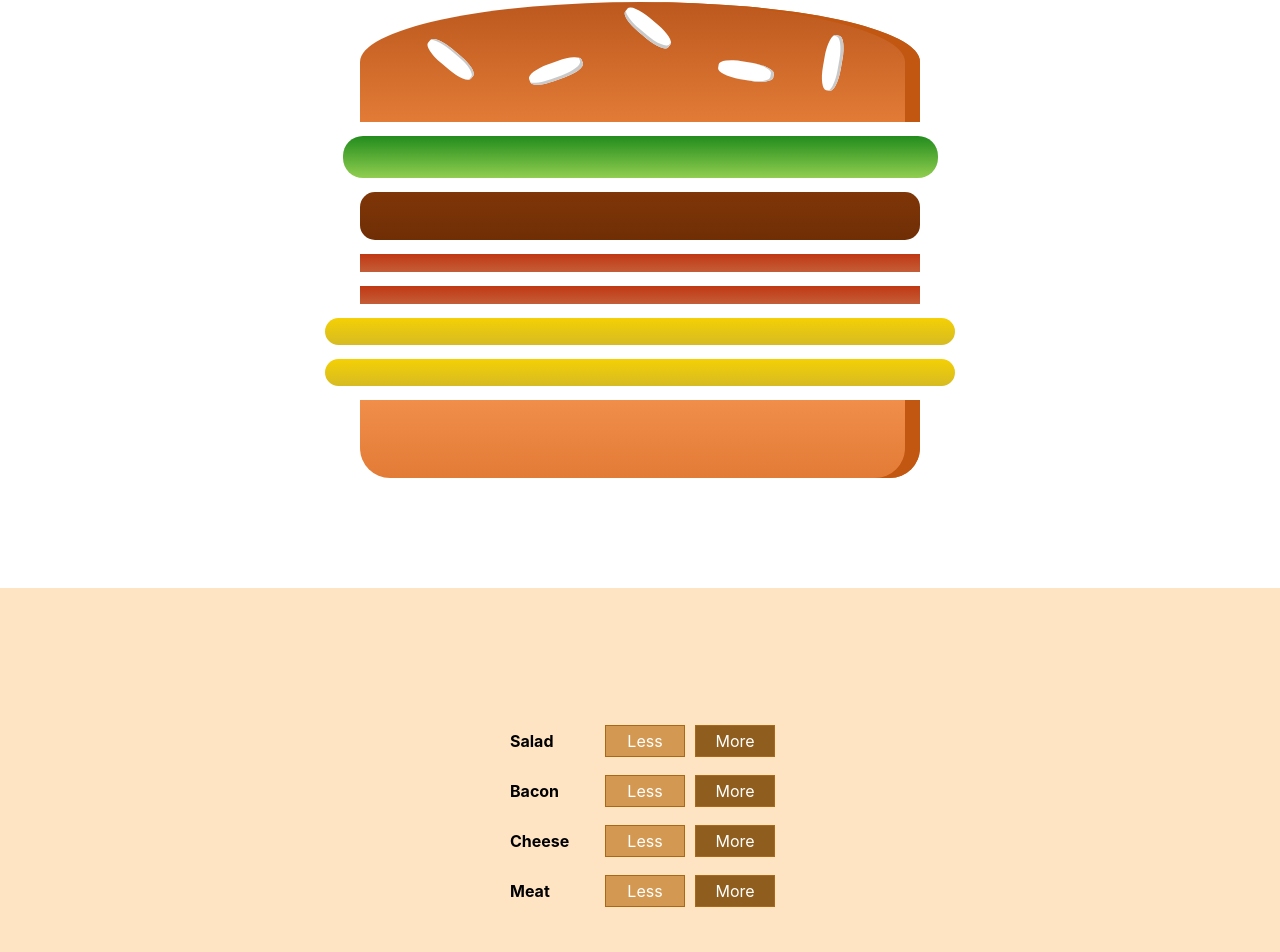
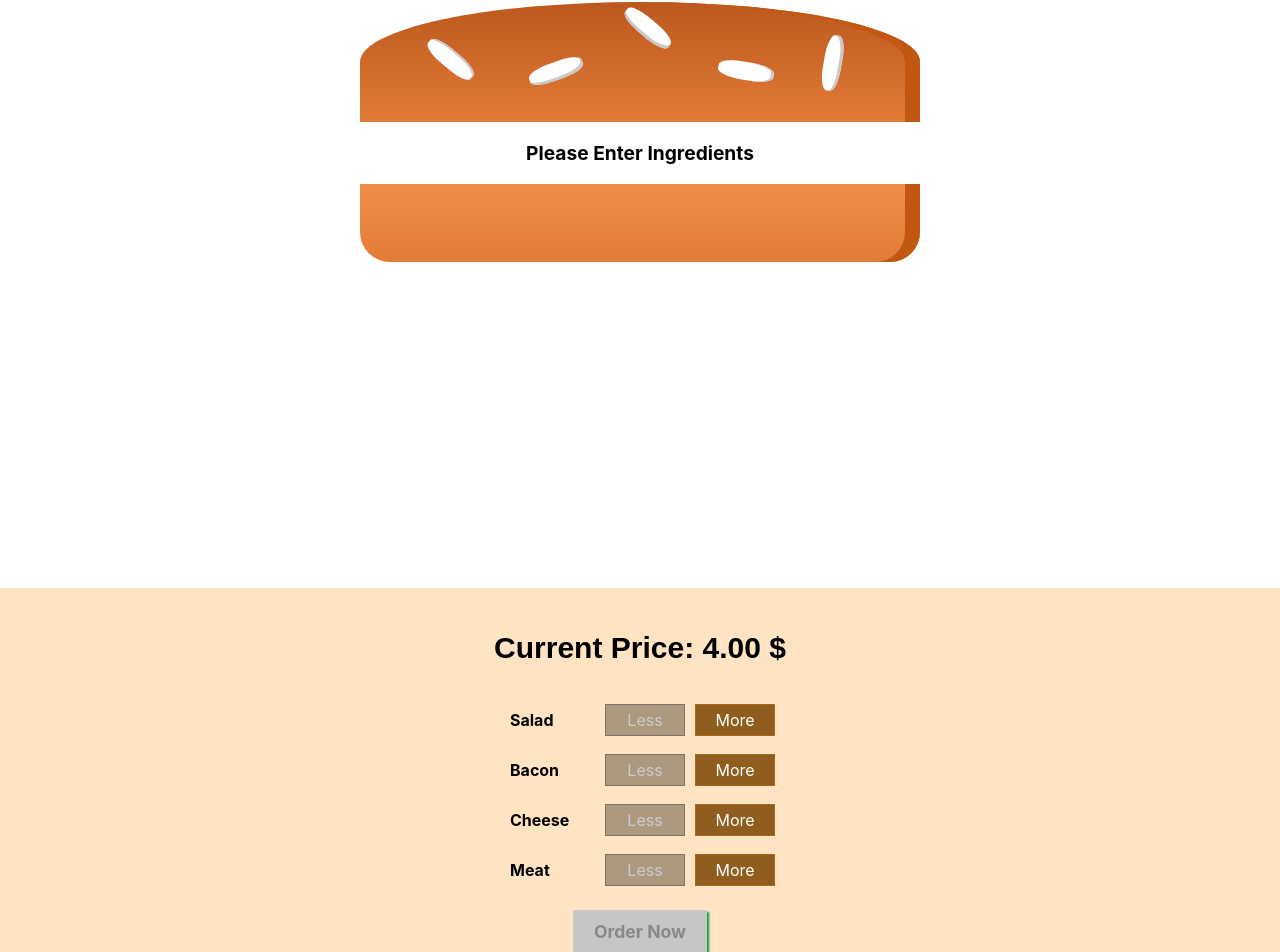
Before and after one commit to UmerAbdullahYaseen/Burger-Builder-App, a React app: page / in a window 1280 px wide. Shown: the part 58-1010 px from the top of the page. Built offline with nearby package versions, Linux system fonts and the light colour scheme.

Commit message:
Order Button Added

```diff
--- a/src/components/Burger/BuildControls/BuildControls.css
+++ b/src/components/Burger/BuildControls/BuildControls.css
@@ -7,7 +7,54 @@ flex-flow: column;
 align-items: center;
 box-shadow: 0 2px 1px #ccc;
 margin: auto;
-padding: 10% 0;
+padding: 1% 0;
+}
+.CurrentPrice{
 
+   font-family: sans-serif;
+   font-weight: bold;
+   font-size:30px
+}
 
+.OrderButton {
+    background-color: #13e451;
+    outline: none;
+    cursor: pointer;
+    border: 1px solid #49fd02;
+    color: #ffffff;
+    font-weight: bold;
+    font-family: inherit;
+    font-size: 1.1em;
+    padding: 10px 20px;
+    box-shadow: 2px 2px 2px #029b3d;
+    margin-top: 15px;
 }
+
+.OrderButton:hover, .OrderButton:active {
+    background-color: #84eb64;
+    border: 1px solid #166901;
+    color: #2d7404;
+}
+
+.OrderButton:disabled {
+    background-color: #C7C6C6;
+    cursor: not-allowed;
+    border: 1px solid #ccc;
+    color: #888888;
+}
+
+.OrderButton:not(:disabled) {
+    animation: enable 0.3s linear;
+}
+
+@keyframes enable {
+    0% {
+        transform: scale(1);
+    }
+    60% {
+        transform: scale(1.1);
+    }
+    100% {
+        transform: scale(1);
+    }
+}
--- a/src/components/Burger/BuildControls/BuildControls.js
+++ b/src/components/Burger/BuildControls/BuildControls.js
@@ -14,6 +14,8 @@ const buildControls = (props) =>(
 
 <div className= "BuildControls">
 
+<p className= "CurrentPrice"> Current Price: <strong> {props.price.toFixed(2)} </strong> $</p>
+
     {controls.map(ctrl =>(
 
     <BuildControl
@@ -22,9 +24,12 @@ const buildControls = (props) =>(
     added   = {() => props.ingredientsAdded(ctrl.type)}
     removed = {() =>props.ingredientsRemoved(ctrl.type)}
     disabled = {props.disabled[ctrl.type]}
+
     />
 
     ))}
+     <button  disabled={!props.purchable}
+     className="OrderButton"> Order Now </button>
 
 </div>
 
--- a/src/containers/BurgerBuilder/BurgerBuilder.js
+++ b/src/containers/BurgerBuilder/BurgerBuilder.js
@@ -18,13 +18,28 @@ state ={
 
     ingredients :{
 
-        salad: 1,
-        meat: 1,
-        bacon: 2,
-        cheese:2
+        salad: 0,
+        meat: 0,
+        bacon: 0,
+        cheese:0
     },
-totalPrice: 4
+totalPrice: 4,
+purchaseable: false
 }
+
+ updatePurchaseState(ingredients){
+    const sum = Object.keys(ingredients).map(igKey=> {
+        return ingredients[igKey];
+    })
+    .reduce((sum, el) =>
+    {
+         return sum + el;
+    },0);
+    this.setState({purchaseable: sum > 0});
+ }
+
+
+
 addIngerdientHandler = (type) =>{
 
     const oldCount = this.state.ingredients[type];
@@ -38,6 +53,8 @@ addIngerdientHandler = (type) =>{
     const oldPrice = this.state.totalPrice;
     const newPrice = oldPrice + priceAddition;
     this.setState({totalPrice: newPrice,  ingredients: updatedIngedients })
+
+    this.updatePurchaseState(updatedIngedients);
 }
 
 removeIngerdientsHandler = (type) =>{
@@ -55,7 +72,7 @@ removeIngerdientsHandler = (type) =>{
     const newPrice = oldPrice - priceDeduction;
     this.setState({totalPrice: newPrice,  ingredients: updatedIngedients })
 
-
+    this.updatePurchaseState(updatedIngedients);
 }
 
 
@@ -80,6 +97,8 @@ render(){
                   ingredientsAdded= {this.addIngerdientHandler}
                   ingredientsRemoved = {this.removeIngerdientsHandler}
                   disabled = {disabledInfo}
+                  purchable = {this.state.purchaseable}
+                  price = {this.state.totalPrice}
                   />
 
              </Aux>
```
Also changed, not shown: src/components/UI/Backdrop/Backdrop.js (added), src/components/UI/Modal/Modal.css (added), src/components/UI/Modal/Modal.js (added).
